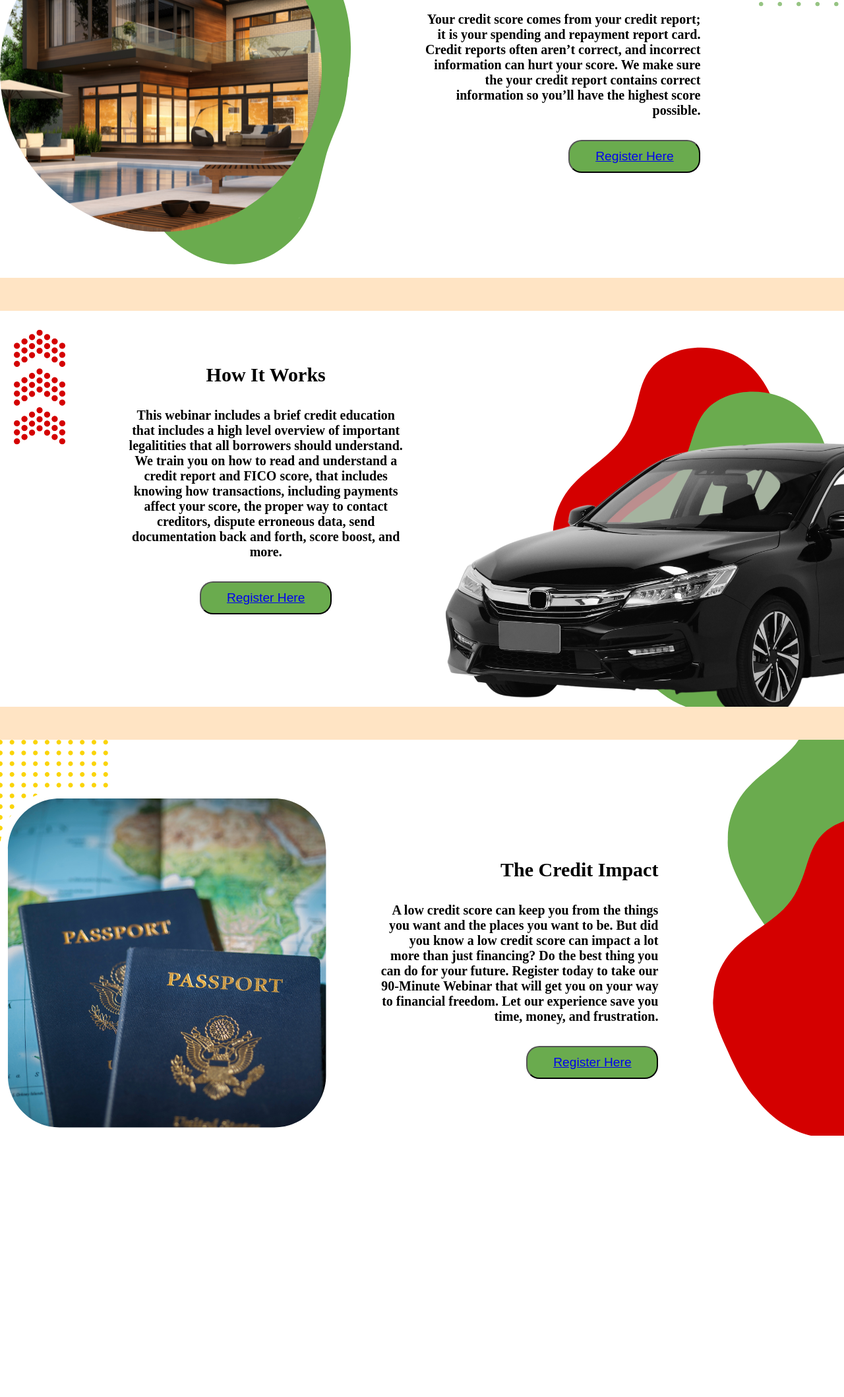
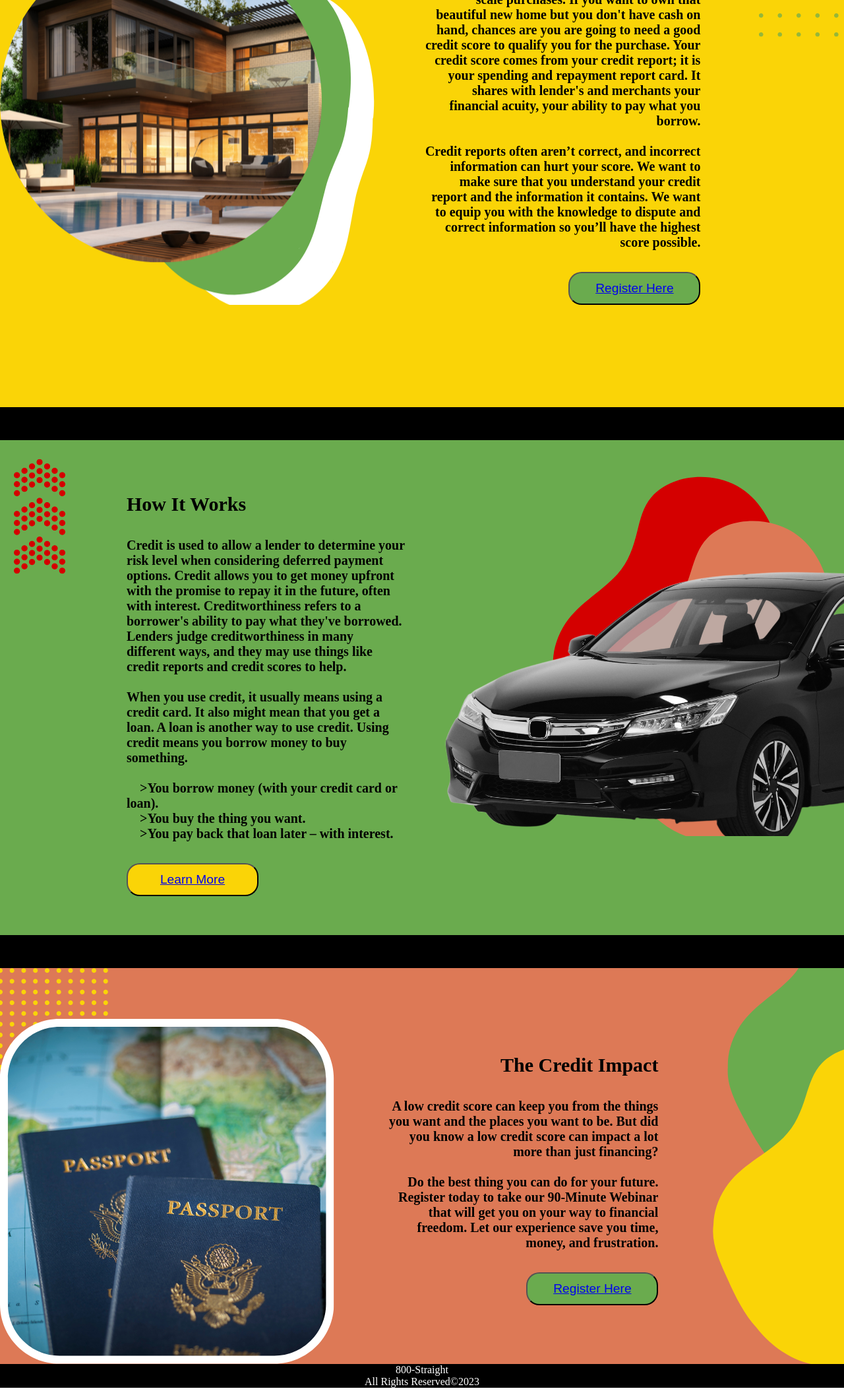
Before and after one commit to Gena212/Gena212.github.io, a website built with Vite: page index.html in a window 1280 px wide. Shown: the part 378-2495 px from the top of the page at 66% size. Before the commit the page ends 2149 px from the top, so only its background shows below. Built offline with nearby package versions, Linux system fonts and the light colour scheme.

Commit message:
Responsive Updates

```diff
--- a/index.html
+++ b/index.html
@@ -7,6 +7,7 @@
     <meta http-equiv='cache-control' content='no-cache'>
     <meta http-equiv='expires' content='0'>
     <meta http-equiv='pragma' content='no-cache'>
+    <link rel="icon" href="/images/800_notagline.png">
     <link rel="stylesheet" href="./style.css">
     <title>800-Straight</title>
 </head>
@@ -14,16 +15,16 @@
     <div id="maincontainer" class="maincontainer">
         <div id="logo" class="logo" aria-label="site logo">
             <img src="/images/8S_notagline.png" id="logoimg" class="logoimg" style="height: 100px; width: 250px;">
-            <h4 style="color: red; font-weight: bolder;">Own Your Credit Score</h4>
+            <h4 id="logoSlogan" style="color: red; font-weight: bolder;">Own Your Credit Score</h4>
         </div>
         <div id="blockone" class="blockone">
             <div id="blockimg" class="blockimg">
             <div id="block1txt" class="block1txt">
                 <p>
-                    <h3>Why Repair Credit</h3>
-                    <h5>Your credit score comes from your credit report; it is your spending and repayment report card. Credit reports often aren’t correct, and incorrect information can hurt your score. We make sure the your credit report contains correct information so you’ll have the highest score possible.</h5>
+                    <h3>Why Repair Your Credit?</h3>
+                    <h5>Credit is the #1 medium of exchange in large scale purchases.  If you want to own that beautiful new home but you don't have cash on hand, chances are you are going to need a good credit score to qualify you for the purchase. Your credit score comes from your credit report; it is your spending and repayment report card.  It shares with lender's and merchants your financial acuity, your ability to pay what you borrow. <br><br>Credit reports often aren’t correct, and incorrect information can hurt your score. We want to make sure that you understand your credit report and the information it contains.  We want to equip you with the knowledge to dispute and correct information so you’ll have the highest score possible.</h5>
                 </p>
-                <button><a href="./paywindow.html" >Register Here</a></button>
+                <button id="button1"><a href="./paywindow.html" >Register Here</a></button>
             </div>
             </div>
         </div>
@@ -32,9 +33,10 @@
             <div id="block2txt" class="block2txt">
                 <p>
                     <h3>How It Works</h3>
-                    <h5>This webinar includes a brief credit education that includes a high level overview of important legalitities that all borrowers should understand.  We train you on how to read and understand a credit report and FICO score, that includes knowing how transactions, including payments affect your score, the proper way to contact creditors, dispute erroneous data, send documentation back and forth, score boost, and more. </h5>
+                    <h5>Credit is used to allow a lender to determine your risk level when considering deferred payment options.  Credit allows you to get money upfront with the promise to repay it in the future, often with interest. Creditworthiness refers to a borrower's ability to pay what they've borrowed. Lenders judge creditworthiness in many different ways, and they may use things like credit reports and credit scores to help. <br><br>When you use credit, it usually means using a credit card. It also might mean that you get a loan. A loan is another way to use credit.  Using credit means you borrow money to buy something.<br><br>&emsp;>You borrow money (with your credit card or loan).<br>&emsp;>You buy the thing you want.<br>&emsp;>You pay back that loan later – with interest.
+                        <!--This webinar includes a brief credit education that includes a high level overview of important legalitities that all borrowers should understand.  We train you on how to read and understand a credit report and FICO score, that includes knowing how transactions, including payments affect your score, the proper way to contact creditors, dispute erroneous data, send documentation back and forth, score boost, and more.--> </h5>
                 </p>
-                <button><a href="./paywindow.html" >Register Here</a></button>
+                <button id="button2"><a href="./regForm.html" >Learn More</a></button>
             </div>
             </div>
         </div>
@@ -43,14 +45,17 @@
             <div id="block3txt" class="block3txt">
                 <p>
                     <h3>The Credit Impact</h3>
-                    <h5>A low credit score can keep you from the things you want and the places you want to be. But did you know a low credit score can impact a lot more than just financing? Do the best thing you can do for your future. Register today to take our 90-Minute Webinar that will get you on your way to financial freedom.  Let our experience save you time, money, and frustration.</h5>
+                    <h5>A low credit score can keep you from the things you want and the places you want to be. But did you know a low credit score can impact a lot more than just financing?<br><br> Do the best thing you can do for your future. Register today to take our 90-Minute Webinar that will get you on your way to financial freedom.  Let our experience save you time, money, and frustration.</h5>
                 </p>
-                <button><a href="./paywindow.html" >Register Here</a></button>
+                <button id="button3"><a href="./paywindow.html" >Register Here</a></button>
 
             </div>
             </div>
         </div>
     </div>
+    <footer id="footer">
+        800-Straight<br>All Rights Reserved&copy2023
+    </footer>
 </body>
 </html>
 
--- a/style.css
+++ b/style.css
@@ -4,20 +4,6 @@ body{
     margin: 0 auto;
     padding: 0 0;
     clear:both;
-}
-#logo{
-    background-color: white;
-    max-width: 100vmax;
-    margin: 0 auto;
-    margin-top: 30px;
-    text-align: center;
-}
-#logoimg{
-  margin-bottom: -30px;
-  }
-#maincontainer{
-    background-color: bisque;
-    display: -ms-inline-flexbox;
 }
 h1{
     font-size: 70px;
@@ -38,7 +24,43 @@ h5{
 h6{
     font-size: 12px;
 }
-button{
+#logo{
+  background-color: white;
+  max-width: 100vmax;
+  margin-top: 30px;
+  text-align: center;
+}
+#logoimg{
+margin-bottom: -30px;
+}
+#logoSlogan{
+  padding-bottom: 30px;
+  margin-bottom: 50px;
+  }
+#maincontainer{
+  background-color: black;
+  display: -ms-inline-flexbox;
+  width:100vmax;
+}
+#blockone{
+    background-color: #fad407;
+    margin-bottom: 50px;
+    height: 750px;
+}
+#blockimg{
+  background-image: url(./images/blockonecolor.png);
+  background-repeat: no-repeat;
+  display: inline-flex;
+  margin-bottom: 50px;
+  height: auto;
+  width:100vmax;
+}
+#block1txt{
+  margin-left: 50%;
+  margin-top: 0px;
+  text-align: right;
+}
+#button1{
   color: white;
   background-color: #6AAB4E;
   width: 200px;
@@ -46,56 +68,54 @@ button{
   height: 50px;
   font-size: larger;
 }
-#blockone{
-    background-color: white;
+#blocktwo{
+    background-color: #6AAB4E;
     margin-bottom: 50px;
-    height: 600px;
-}
-#blockimg{
-  background-image: url(./images/blockonewhite.png);
-  display: inline-flex;
-  margin-bottom: 50px;
-  height: 600px;
-  width:100vmax;
-}
-#block1txt{
-  margin-left: 50%;
-  margin-top: 100px;
-  text-align: right;
-}
-#blocktwo{
-    background-color: white;
-    margin-bottom: 50px;
-    height: 600px;
+    height: 750px;
 }
 #blocktwoimg{
-  background-image: url(./images/blocktwowhite.png);
+  background-image: url(./images/blocktwocolor.png);
+  background-repeat: no-repeat;
   display: inline-flex;
-  margin-bottom: 50px;
-  height: 600px;
+  height: auto;
   width:100vmax;
 }
 #block2txt{
   margin: 15%;
   margin-top: 50px;
-  text-align: center;
+  text-align: left;
+}
+#button2{
+  color: white;
+  background-color: #fad407;
+  width: 200px;
+  border-radius: 20px;
+  height: 50px;
+  font-size: larger;
 }
 #blockthree{
   background-color: white;
-  margin-bottom: 50px;
   height: 600px;
 }
 #block3txt{
-  margin-top: 150px;
+  margin-top: 100px;
   text-align: right;
   margin-left: 45%;
 }
 #blockthreeimg{
-  background-image: url(./images/blockthreewhite.png);
+  background-image: url(./images/blockthreecolor.png);
   display: inline-flex;
-  margin-bottom: 50px;
-  height: 600px;
+  background-repeat: no-repeat;
+  height: 650px;
   width:100vmax;
+}
+#button3{
+  color: white;
+  background-color: #6AAB4E;
+  width: 200px;
+  border-radius: 20px;
+  height: 50px;
+  font-size: larger;
 }
 #paypageContainer{
   display: inline-flex;
@@ -119,7 +139,38 @@ button{
   text-align: right;
   margin-left: 40px;
 }
-
+#regForm{
+  background-color: whitesmoke;
+  max-width: 100vmax;
+  margin: 0 auto;
+  padding-left: 20px;
+  padding-right: 20px;
+  clear:both;
+  height: 500px;
+  width: 500px;
+  margin-top: 40px;
+}
+#formHeadText{
+  padding-top: 5px;
+  font-size: xx-large;
+  text-align: center;
+}
+#regFormButton{
+  display: block;
+  margin-left: auto;
+  margin-right: auto;
+  width: 50%;
+}
+footer{
+  background-color: black;
+  max-width: 100vmax;
+  margin: 0 auto;
+  padding: 0 0;
+  clear:both;
+  font-size: medium;
+  color: white;
+  text-align: center;
+}
 @media (min-width: 600px) {
     .column {
       width: 50%;
```
Also changed, not shown: paywindow.html (+1 -0 lines), regForm.html (added, +46 -0 lines).
